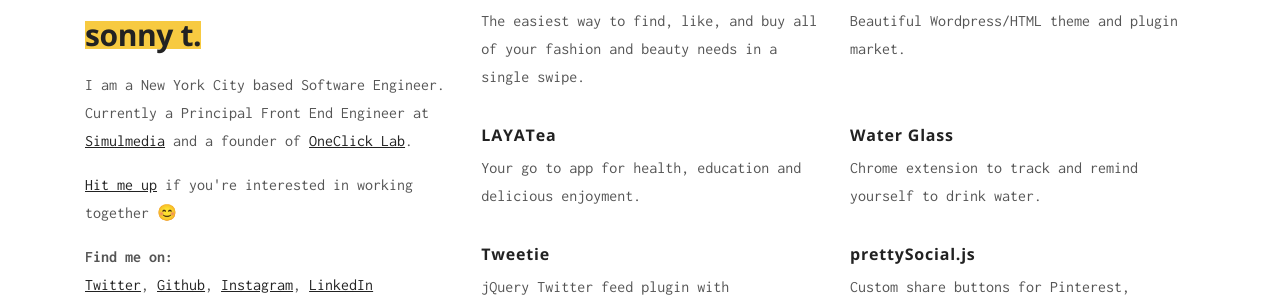
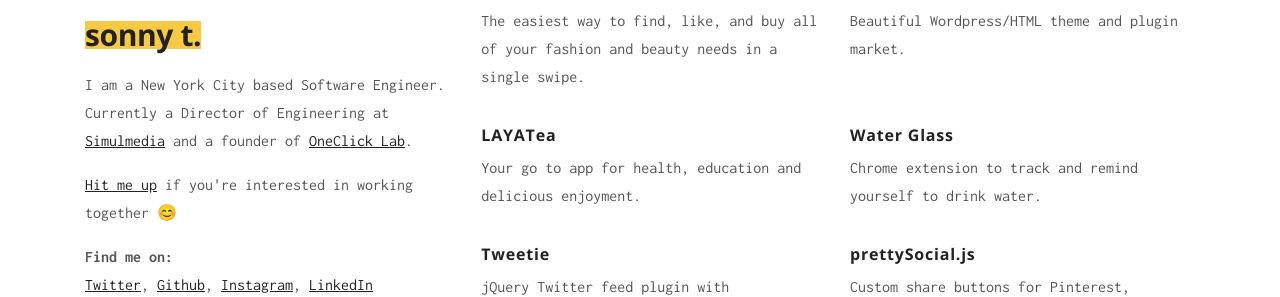
Before and after one commit to sonnyt/sonnyt.github.io, a Jekyll site: the page built from index.html, in a window 1280 px wide. Shown: the part 276-573 px from the top of the page. Built offline with Jekyll 4.4.1, drawn with Linux system fonts in a browser that asks for light colours.

Commit message:
Update _config.yml

```diff
--- a/_config.yml
+++ b/_config.yml
@@ -3,7 +3,7 @@
 
 title: Sonny T.
 header: sonny t.
-description: I am a New York City based Software Engineer. Currently a Principal Front End Engineer at <a target="_blank" rel="noopener" href="http://simulmedia.com" title="Simulmedia">Simulmedia</a> and a founder of <a target="_blank" rel="noopener" href="http://oneclicklab.com" title="OneClick Lab">OneClick Lab</a>.
+description: I am a New York City based Software Engineer. Currently a Director of Engineering at <a target="_blank" rel="noopener" href="http://simulmedia.com" title="Simulmedia">Simulmedia</a> and a founder of <a target="_blank" rel="noopener" href="http://oneclicklab.com" title="OneClick Lab">OneClick Lab</a>.
 url: http://sonnyt.com
 analytics: UA-21599784-2
 
```
